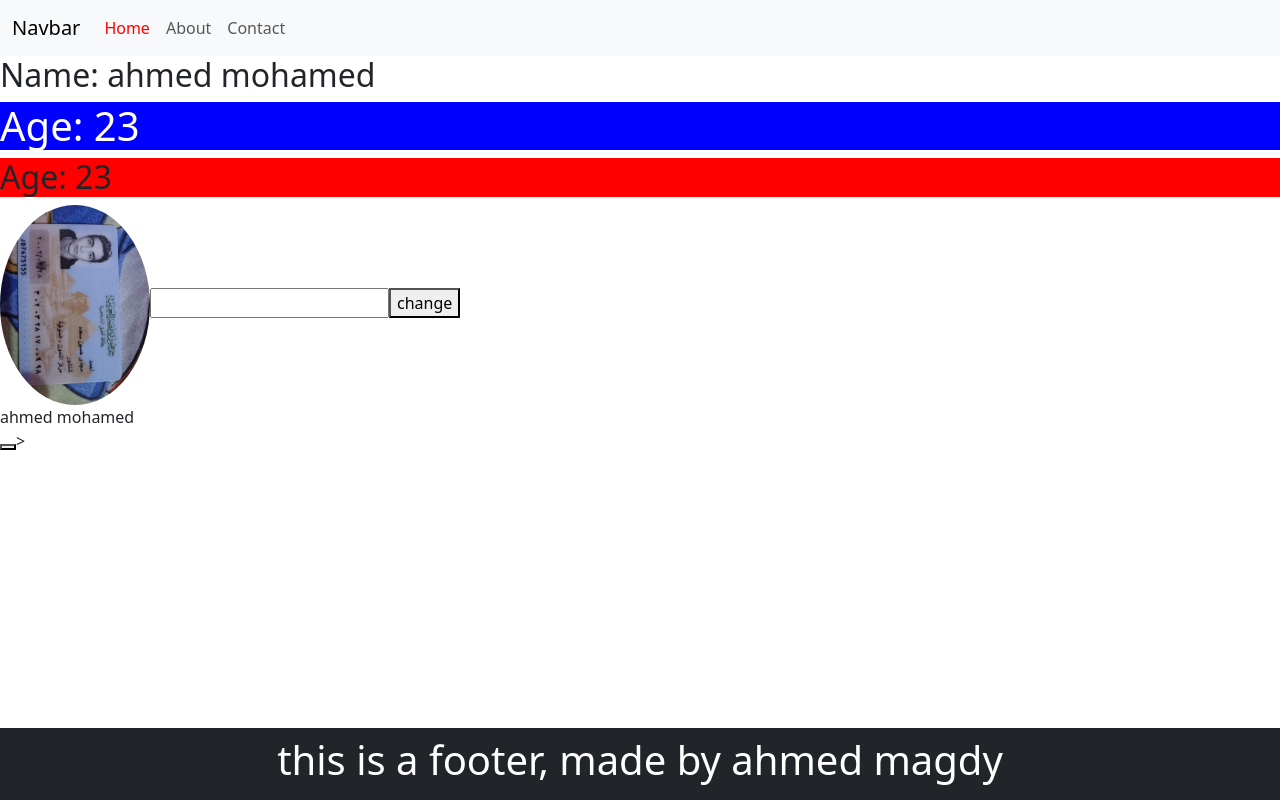
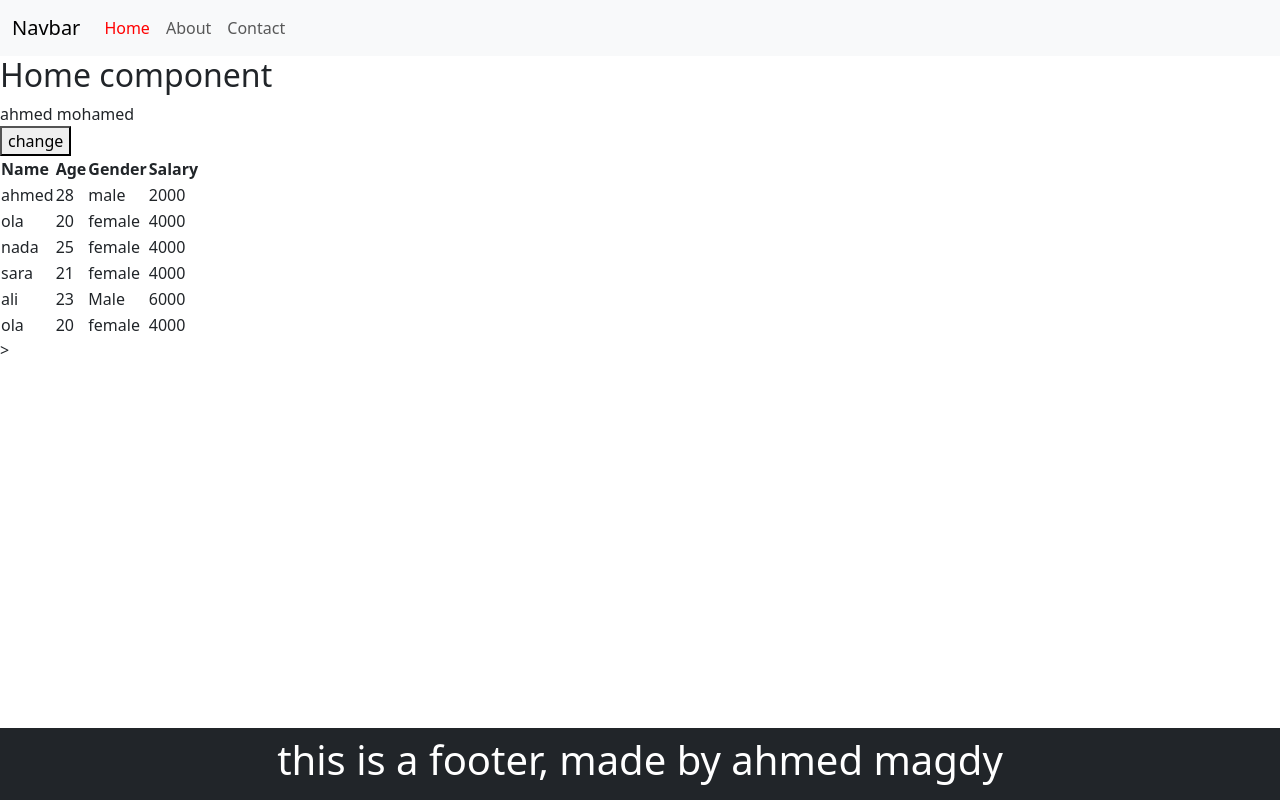
Before and after one commit to seadadevo/Angular-Repo, an Angular app: page /home in a window 1280 px wide. Built offline with nearby package versions, Linux system fonts and the light colour scheme.

Commit message:
apply on services => to share data between componetns

```diff
--- a/src/app/contact/contact.component.html
+++ b/src/app/contact/contact.component.html
@@ -1,4 +1,30 @@
 <div class="row">
+    <table class="styled-table">
+    <thead>
+        <tr>
+            <th>Name</th>
+            <th>Age</th>
+            <th>Gender</th>
+            <th>Salary</th>
+        </tr>
+    </thead>
+    <tbody>
+        @for(user of galleryUsers; track $index;) {
+            <tr>
+                <td>{{user.name}}</td>
+                <td>{{user.age}}</td>
+                <td>{{user.gender}}</td>
+                <td>{{user.salary}}</td>
+            </tr>
+           } @empty {
+                <tr>
+                    <td colspan="4">No users found</td>
+                </tr>
+            }
+
+    </tbody>
+</table>
+
     <div class="col-md-2">
         <ul>
             <li><a routerLink="/contact">Web</a></li>
--- a/src/app/contact/contact.component.ts
+++ b/src/app/contact/contact.component.ts
@@ -1,13 +1,20 @@
 import { Component } from '@angular/core';
 import { RouterLink, RouterOutlet } from '@angular/router';
+import { UsersService } from '../users.service';
+import { User } from '../models/user';
 
 @Component({
   selector: 'app-contact',
   standalone: true,
   imports: [RouterLink,RouterOutlet],
   templateUrl: './contact.component.html',
-  styleUrl: './contact.component.scss'
+  styleUrl: './contact.component.scss',
+  providers:[UsersService]
 })
 export class ContactComponent {
-
+  galleryUsers: User[] = []
+  constructor() {
+    let _UserServices = new UsersService()
+    this.galleryUsers = _UserServices.users;
+  }
 }
--- a/src/app/home/home.component.html
+++ b/src/app/home/home.component.html
@@ -1,10 +1,41 @@
-<h2>Name: {{userName}}</h2>
+<!-- <h2>Name: {{userName}}</h2> -->
 <!-- <h2 [style.backgroundColor] = "userAge > 20 ? 'red' : 'blue'">Age: {{userAge}}</h2> -->
-<h2 [style] = "toggleTheme ? lightTheme : darkTheme">Age: {{userAge}}</h2>
+<!-- <h2 [style] = "toggleTheme ? lightTheme : darkTheme">Age: {{userAge}}</h2>
 <h2 [ngStyle] = "{'background-color': userAge > 10 ? 'red': 'green'}">Age: {{userAge}}</h2>
 <img [width]="imgWidth" [src]="imgSrc" alt="ahmed" [ngClass]="{'center': userAge > 10}">
 <input (keyup.w)="welcome($event)" type="text">
 <button (click)="changeToggleTheme()">change</button>
 <app-child [userNameFromParent]="userName"></app-child>
 
-<button (click)="changeName()"></button>
+<button (click)="changeName()"></button> -->
+
+<h2>Home component</h2>
+<app-child [userNameFromParent]="userName"></app-child>
+
+<button (click)="changeName()">change</button>
+
+<table class="styled-table">
+    <thead>
+        <tr>
+            <th>Name</th>
+            <th>Age</th>
+            <th>Gender</th>
+            <th>Salary</th>
+        </tr>
+    </thead>
+    <tbody>
+        @for(user of homeUsers; track $index;) {
+            <tr>
+                <td>{{user.name}}</td>
+                <td>{{user.age}}</td>
+                <td>{{user.gender}}</td>
+                <td>{{user.salary}}</td>
+            </tr>
+           } @empty {
+                <tr>
+                    <td colspan="4">No users found</td>
+                </tr>
+            }
+
+    </tbody>
+</table>
--- a/src/app/home/home.component.ts
+++ b/src/app/home/home.component.ts
@@ -1,15 +1,27 @@
 import { CommonModule, NgStyle } from '@angular/common';
 import { Component } from '@angular/core';
 import { ChildComponent } from '../child/child.component';
+import { User } from '../models/user';
+import { UsersService } from '../users.service';
 
 @Component({
   selector: 'app-home',
   standalone: true,
   imports: [CommonModule, ChildComponent],
   templateUrl: './home.component.html',
-  styleUrl: './home.component.scss'
+  styleUrl: './home.component.scss',
+  providers:[UsersService]
 })
 export class HomeComponent {
+
+constructor() {
+  let myServices = new UsersService();
+  this.homeUsers = myServices.users;
+  myServices.welcome()
+}
+
+homeUsers:User[] = [];
+
 
   welcome(e: Event) {
     console.log(e)
--- /dev/null
+++ b/src/app/models/user.ts
@@ -0,0 +1,6 @@
+export interface User {
+    name: string;
+    age: number;
+    gender: string;
+    salary: number;
+}
--- /dev/null
+++ b/src/app/users.service.ts
@@ -0,0 +1,21 @@
+import { Injectable } from '@angular/core';
+import { User } from './models/user';
+
+@Injectable()
+export class UsersService {
+
+  constructor() { }
+
+  users:User[] = [
+    {name: 'ahmed', age: 28, gender: 'male', salary: 2000},
+    {name: 'ola', age: 20, gender: 'female', salary: 4000},
+    {name: 'nada', age: 25, gender: 'female', salary: 4000},
+    {name: 'sara', age: 21, gender: 'female', salary: 4000},
+    {name: 'ali', age: 23, gender: 'Male', salary: 6000},
+    {name: 'ola', age: 20, gender: 'female', salary: 4000},
+  ]
+
+  welcome() {
+    console.log('welcome')
+  }
+}
```
Also changed, not shown: 1 other file (tests, documents, lock files or other folders).
